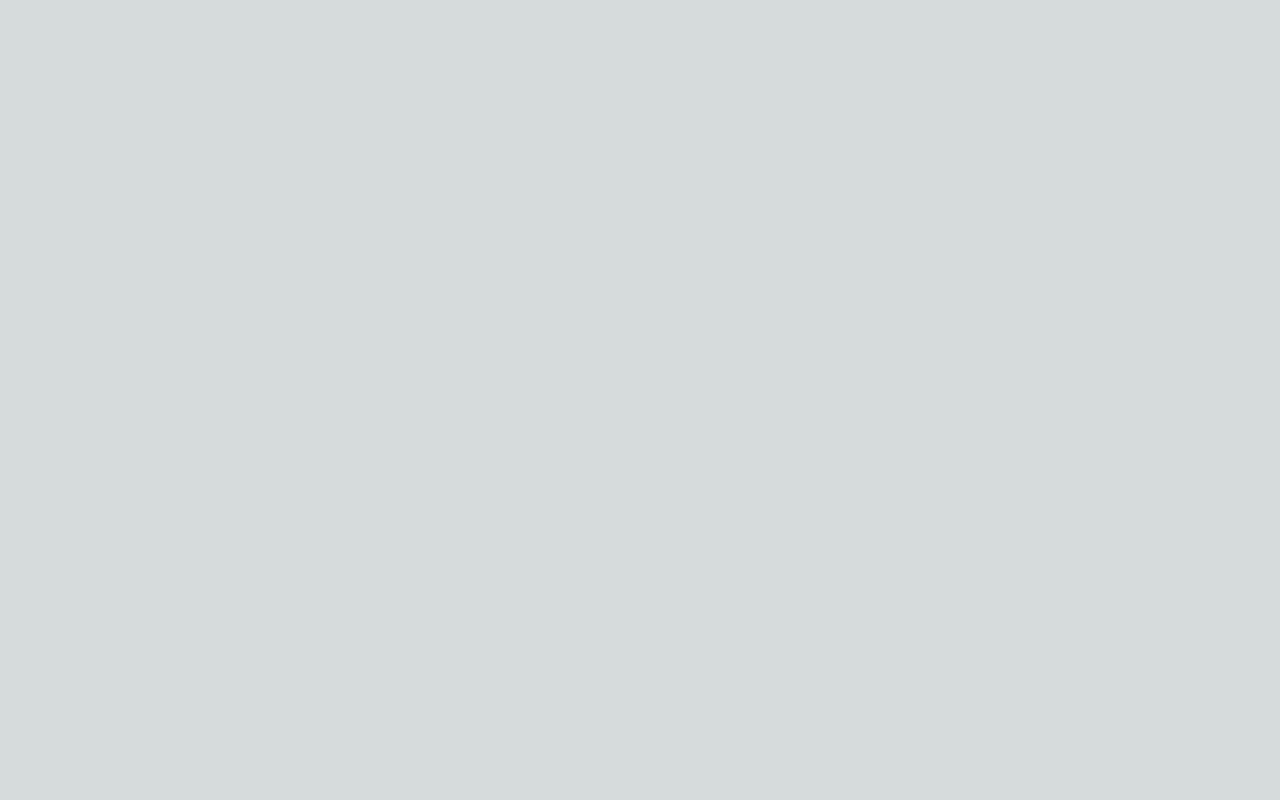
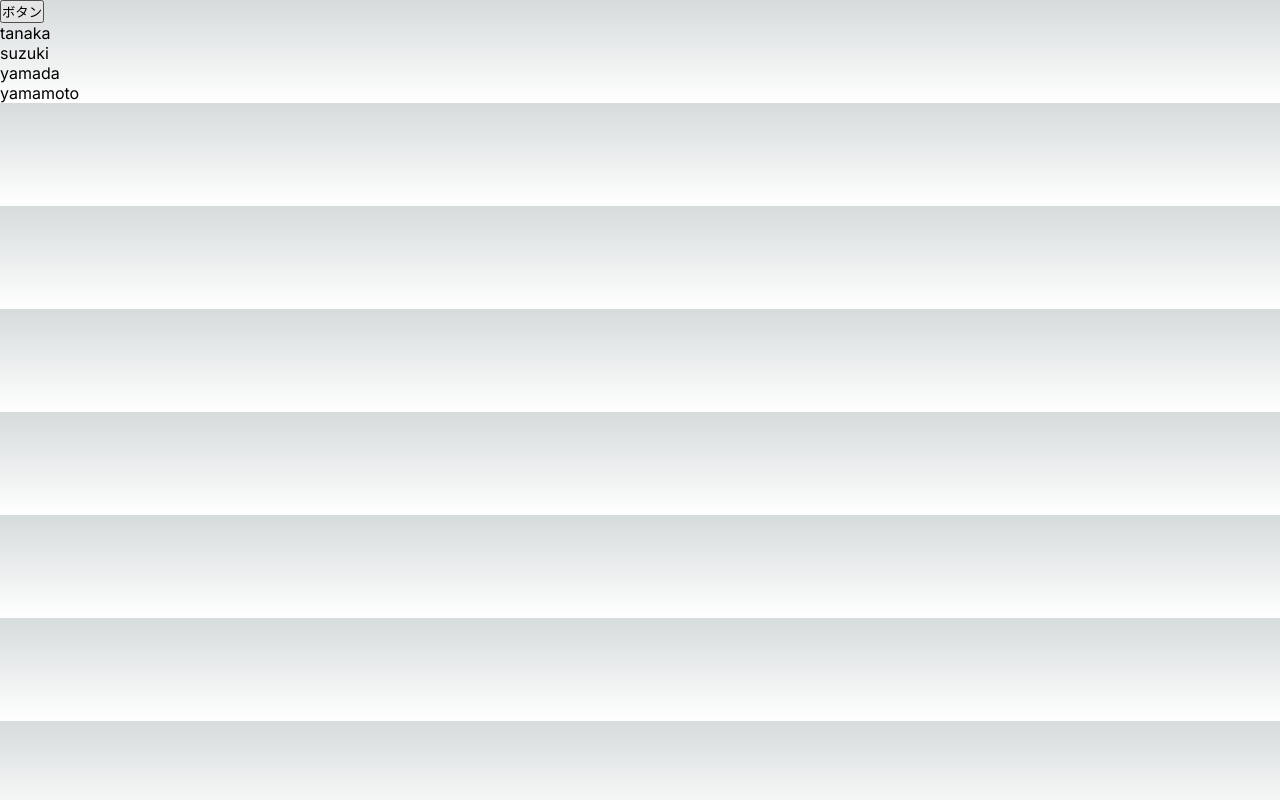
Before and after one commit to tomoaoihana/qint-react-app, a Next.js app: page / in a window 1280 px wide. Built offline with nearby package versions, Linux system fonts and the light colour scheme.

Commit message:
基礎終了

```diff
--- a/app/page.js
+++ b/app/page.js
@@ -1,61 +1,50 @@
 "use client";
 
-import { useState } from "react";
+import { useCallback, useMemo, useState } from "react";
 import styles from "./page.module.css";
 import { Kosugi } from "next/font/google";
 
-export default function Home() {
-  // const array = [
-  //   [1, 2],
-  //   [3, 4],
-  //   [5, 6],
-  // ];
-  //配列形メソッド
-  //map
-  // const NewArray2 = array.map((num) => {
-  //   return num * 2;
-  // });
+export default function Home(props) {
+  //useMemo,useCallbackを使ってパフォーマンスを向上させる
+  //多用している関数や値をキャッシュしておくことで、再レンダリング時に再計算を行わないようにする
+  //多用しても大丈夫？→メモリを消費するので、必要な時だけ使う
+  //useMemoは値を、useCallbackは関数をキャッシュする
 
-  // const NewArray3 = array.map((nestArray) => {
-  //   return nestArray.map((num) => {
-  //     return `${num}さん`;
-  //   });
-  // });
+  //useEffectはあまり使わない方がいい
+  //useEffectはコンポーネントがレンダリングされた後に実行される
 
-  //filter
-  // const array = [
-  //   { name: "tanaka", age: 20 },
-  //   { name: "suzuki", age: 30 },
-  //   { name: "yamada", age: 40 },
-  // ];
-  // const newArray = array.filter((user) => {
-  //   return user.age > 20;
-  // });
+  //useEffectはコンポーネントのレンダリング後に実行される
+  //基本使わない方がいい
+  //ライブラリを使う
 
-  //find
-  //20をNOにするとundifinedになる
-  //filterでは空の配列が返ってくる
-  // const users = [
-  //   { name: "tanaka", age: 20 },
-  //   { name: "suzuki", age: 30 },
-  //   { name: "yamada", age: 40 },
-  // ];
-  // const newUsers = users.find((user) => {
-  //   return user.age === 20;
-  // });
+  const users = useMemo(
+    () => [
+      { name: "tanaka", age: 20 },
+      { name: "suzuki", age: 30 },
+      { name: "yamada", age: 40 },
+      { name: "yamamoto", age: 10 },
+    ],
+    []
+  );
 
-  // console.log(newUsers);
+  const handleClick = useCallback(() => {
+    alert("クリックされました");
+  }, []);
 
-  //ミュータブル・イミュータブル
-  //いミュータブルが推奨されている
-  //元を書き換えると差文がわかりにくくなる。なので、ミュータブルは使わない
+  //早期リターンで条件分岐
+
+  if (users.length === 0) {
+    return <div>ユーザーは存在しません</div>;
+  }
 
   return (
     <div className={styles.container}>
-      {/* {[<div key="foo">foo</div>, <div key="bar">bar</div>]}
-      {["foo", "bar"].map((text) => {
-        return <div key={text}>{text}</div>;
-      })} */}
+      <button onClick={handleClick} className={styles.button}>
+        ボタン
+      </button>
+      {users.map((user) => {
+        return <div key={user.name}>{user.name}</div>;
+      })}
     </div>
   );
 }
```
Also changed, not shown: app/page copy 3.js (added, +61 -0 lines).
